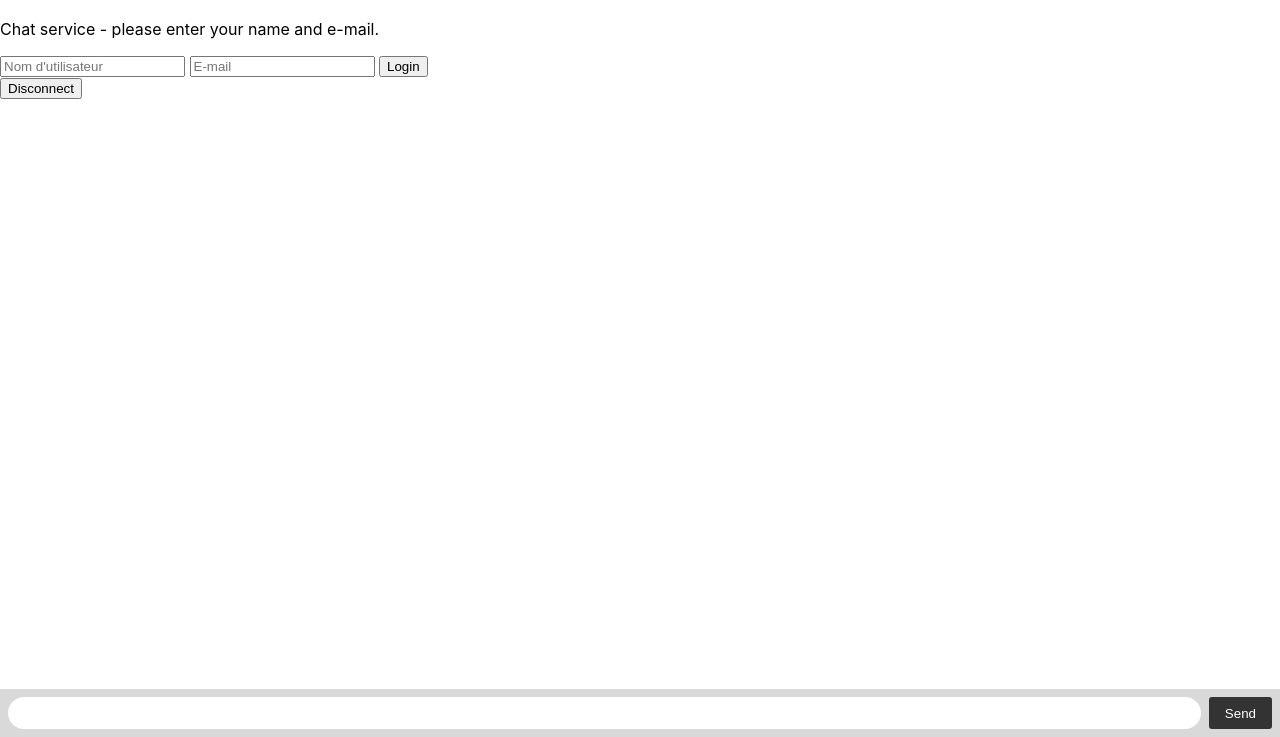
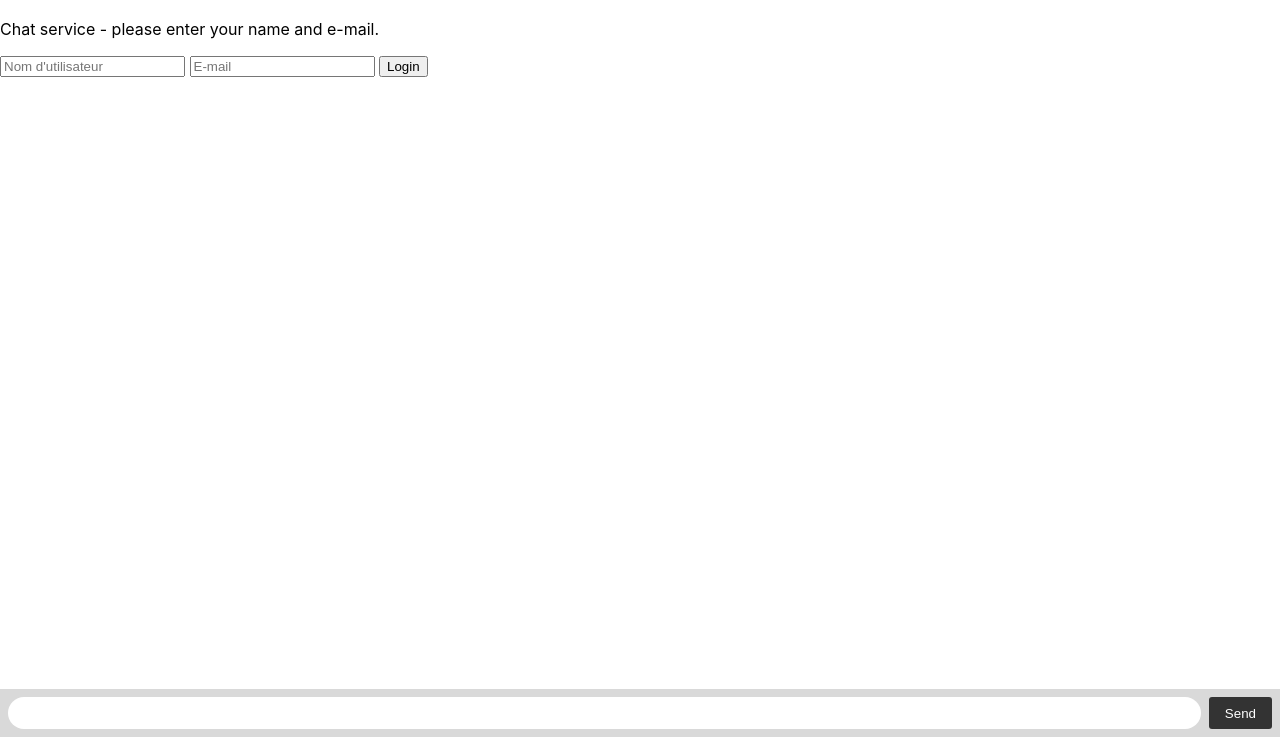
Before and after one commit to valentinpontiggia/tse_appchat, a website: page home.html in a window 1280 px wide. Shown: the part 63-800 px from the top of the page. Drawn offline with nearby package versions, Linux system fonts and the light colour scheme; no server answers.

Commit message:
remiving disconnect button

```diff
--- a/home.html
+++ b/home.html
@@ -95,10 +95,6 @@
         </form>
     </div>
 
-    <div>
-        <button id="disconnect">Disconnect</button>
-    </div>
-
     <ul id="messages"></ul>
     <form id="form" action="">
         <input id="input" autocomplete="off" /><button>Send</button>
@@ -159,7 +155,7 @@
               hour = "0" + hour;
             }
             var minutes = now.getMinutes();
-            if (minutes<10){
+            if (minutes < 10){
               minutes = "0" + minutes;
             }
             text.innerHTML = msg;
```
